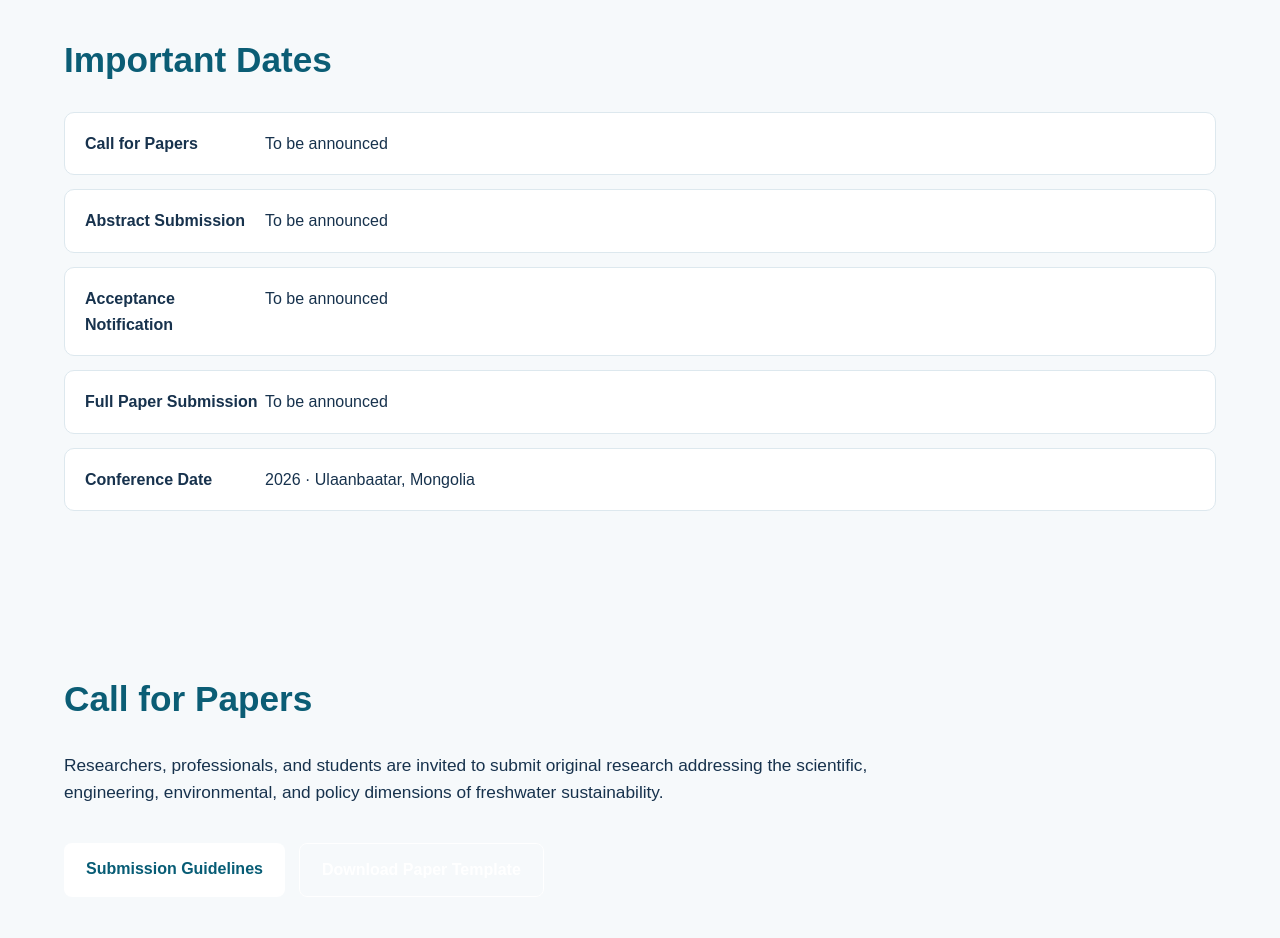
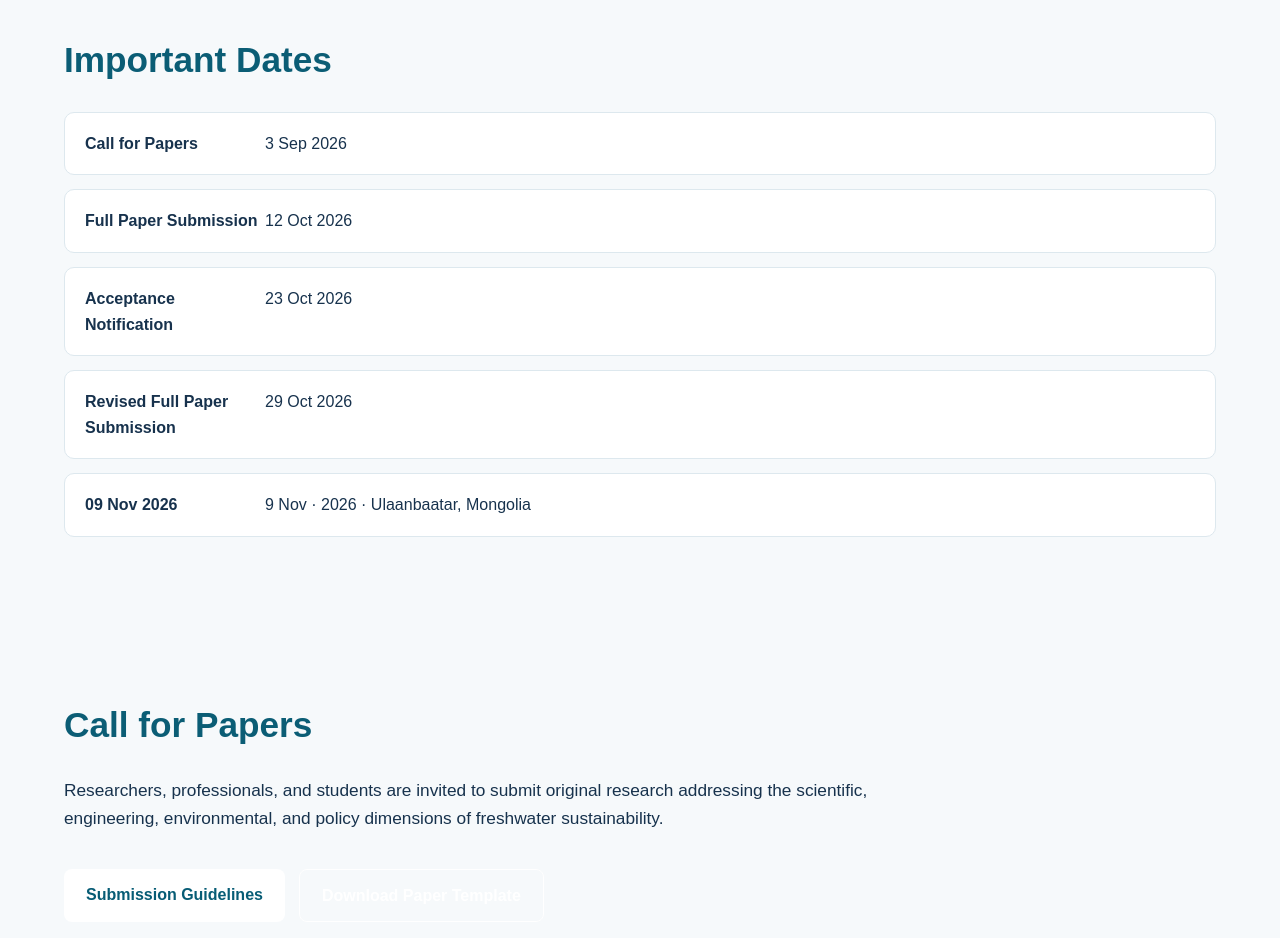
Before and after one commit to Ayurzana/hse2026, a Next.js app: page / in a window 1280 px wide. Shown: the part 1800-2738 px from the top of the page. Built offline with nearby package versions, Linux system fonts and the light colour scheme.

Commit message:
Adjust logo size and add important dates section
Updated the logo image size in the navbar and added important dates for the conference.

```diff
--- a/src/app/page.tsx
+++ b/src/app/page.tsx
@@ -9,8 +9,8 @@ export default function Home() {
             <Image
               src="/ConferenceLogo.jpg"
               alt="HSE 2026 logo"
-              width={96}
-              height={96}
+              width={120}
+              height={120}
               className="logo-img"
               priority
             />
@@ -137,27 +137,27 @@ export default function Home() {
           <div className="dates">
             <div className="date-row">
               <strong>Call for Papers</strong>
-              <span>To be announced</span>
+              <span>3 Sep 2026</span>
             </div>
 
             <div className="date-row">
-              <strong>Abstract Submission</strong>
-              <span>To be announced</span>
+              <strong>Full Paper Submission</strong>
+              <span>12 Oct 2026</span>
             </div>
 
             <div className="date-row">
               <strong>Acceptance Notification</strong>
-              <span>To be announced</span>
+              <span>23 Oct 2026</span>
             </div>
 
             <div className="date-row">
-              <strong>Full Paper Submission</strong>
-              <span>To be announced</span>
+              <strong>Revised Full Paper Submission</strong>
+              <span>29 Oct 2026</span>
             </div>
 
             <div className="date-row">
-              <strong>Conference Date</strong>
-              <span>2026 · Ulaanbaatar, Mongolia</span>
+              <strong>09 Nov 2026</strong>
+              <span>9 Nov · 2026 · Ulaanbaatar, Mongolia</span>
             </div>
           </div>
         </section>
```
